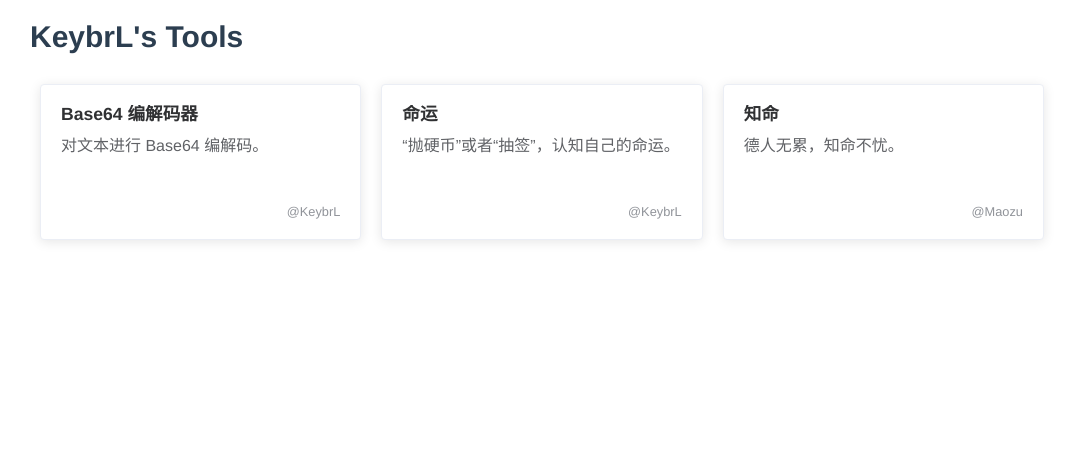
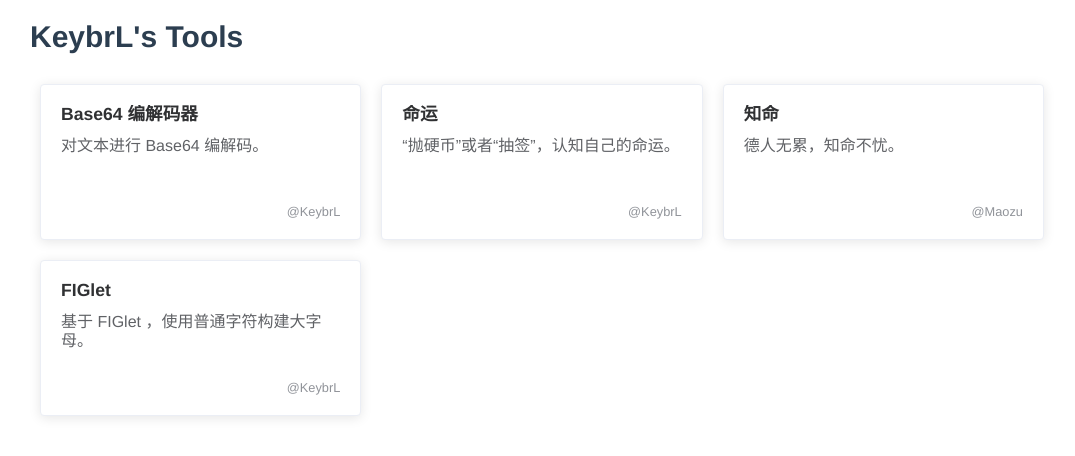
Before and after one commit to yhlooo/tools, a Vue app: page /divination in a window 1280 px wide. Shown: the top 456 px of the page, without its empty margins (98-1173 px from the left). Built offline with nearby package versions, Linux system fonts and the light colour scheme.

Commit message:
feat(web-figlet): 新增 FIGlet 应用

```diff
--- a/package.json
+++ b/package.json
@@ -11,6 +11,7 @@
     "build": "node build/build.js"
   },
   "dependencies": {
+    "figlet": "^1.5.0",
     "vue": "^2.5.2",
     "vue-router": "^3.0.1"
   },
--- a/src/components/index/Index.vue
+++ b/src/components/index/Index.vue
@@ -65,6 +65,15 @@ export default {
           name: 'Maozu',
           url: 'https://github.com/maozu/'
         }
+      }, {
+        name: 'WebFiglet',
+        url: '/web-figlet',
+        title: 'FIGlet',
+        description: '基于 FIGlet ，使用普通字符构建大字母。',
+        author: {
+          name: 'KeybrL',
+          url: 'https://github.com/keybrl/'
+        }
       }]
     }
   },
--- /dev/null
+++ b/src/components/web-figlet/WebFiglet.vue
@@ -0,0 +1,23 @@
+<template>
+  <div id="web-figlet" class="tool-main-normal">
+    hhh
+  </div>
+</template>
+
+<script>
+export default {
+  name: 'WebFiglet',
+  data () {
+    return {
+    }
+  },
+  mounted () {
+  },
+  methods: {
+  }
+}
+</script>
+
+<style scoped>
+
+</style>
--- a/src/router/index.js
+++ b/src/router/index.js
@@ -4,7 +4,8 @@ import Router from 'vue-router'
 import Index from '@/components/index/Index'
 import Base64Codec from '@/components/base64-codec/Base64Codec'
 import { Fate, Draw, FlipACoin } from '@/components/fate'
-import Divination from '../components/divination/Divination'
+import Divination from '@/components/divination/Divination'
+import WebFiglet from '@/components/web-figlet/WebFiglet'
 
 Vue.use(Router)
 
@@ -48,6 +49,13 @@ const router = new Router({
       meta: {
         title: '知命'
       }
+    }, {
+      path: '/web-figlet',
+      name: 'WebFiglet',
+      component: WebFiglet,
+      meta: {
+        title: 'FIGlet'
+      }
     }
   ]
 })
```
Also changed, not shown: 1 other file (tests, documents, lock files or other folders).
